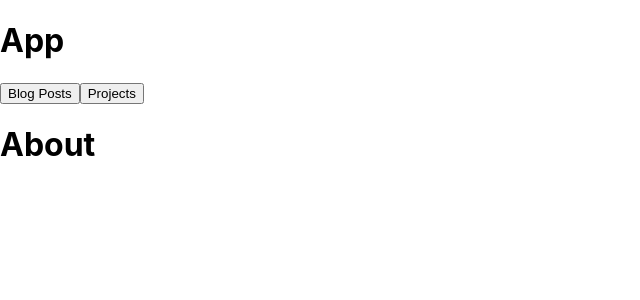
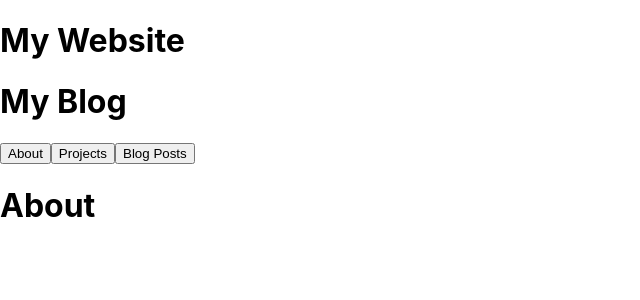
Before and after one commit to JamesHawk585/flatiron-phase-2-project, a React (Create React App) app: page / in a window 1280 px wide. Shown: the top 300 px of the page, without its empty margins (0-640 px from the left). Built offline with nearby package versions, Linux system fonts and the light colour scheme; data requests are answered from the project's data file.

Commit message:
Appends initial string from Header to DOM

```diff
--- a/src/App.js
+++ b/src/App.js
@@ -6,7 +6,7 @@ import ArticleList from './ArticleList';
 // import posts from '../data/posts';
 
 function App() {
-  const [isDarkMode, setIsDarkMode] = useState(false);
+  // const [isDarkMode, setIsDarkMode] = useState(false);
   const [posts, setPosts] = useState([]);
   const [page, setPage] = useState("Home");
 
@@ -21,10 +21,11 @@ function App() {
 
 
   return (
-    <div className={"App " + (isDarkMode ? "dark" : "light" )}>
-      <h1>App</h1>
+    // <div className={"App " + (isDarkMode ? "dark" : "light" )}>
+    <div className="App">
+      <h1>My Website</h1>
       {/* <Header toggleDarkMode={onDarkModeClick}/> */}
-      {/* <Header/> */}
+      <Header/>
       <NavBar onChangePage={setPage}/>
       {page === "Home" ? <About /> : <ArticleList posts={posts}/> }
     </div>
--- a/src/Header.js
+++ b/src/Header.js
@@ -1,10 +1,11 @@
 import React from "react";
 
-function Header({ onDarkModeClick }) {
+// function Header({ onDarkModeClick }) {
+function Header() {
     return (
         <header>
         <h1>My Blog</h1>
-        <button onClick={onDarkModeClick}>Dark Mode</button>
+        {/* <button onClick={onDarkModeClick}>Dark Mode</button> */}
         </header>
     );
 }
--- a/src/NavBar.js
+++ b/src/NavBar.js
@@ -3,8 +3,9 @@ import React from "react";
 function NavBar({ onChangePage }) {
   return (
     <nav>
-      <button onClick={() => onChangePage("Form")}>Blog Posts</button>
-      <button onClick={() => onChangePage("List")}>Projects</button>
+      <button onClick={() => onChangePage("About")}>About</button>
+      <button onClick={() => onChangePage("Form")}>Projects</button>
+      <button onClick={() => onChangePage("List")}>Blog Posts</button>
     </nav>
   );
 }
```
Also changed, not shown: 1 other file (tests, documents, lock files or other folders).
